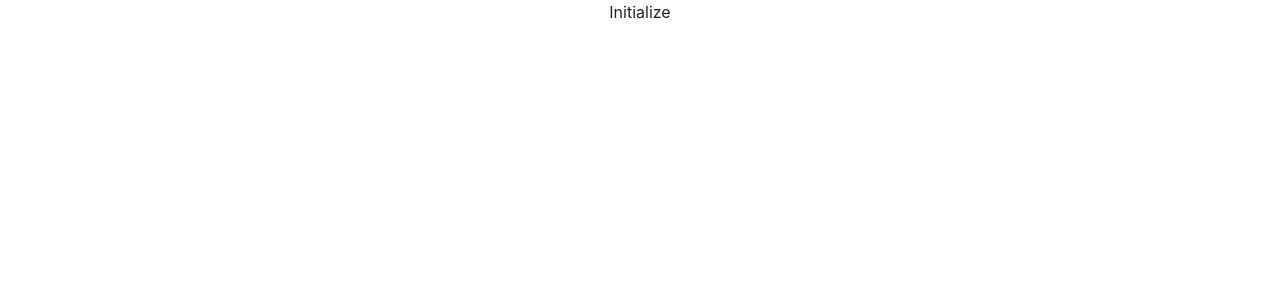
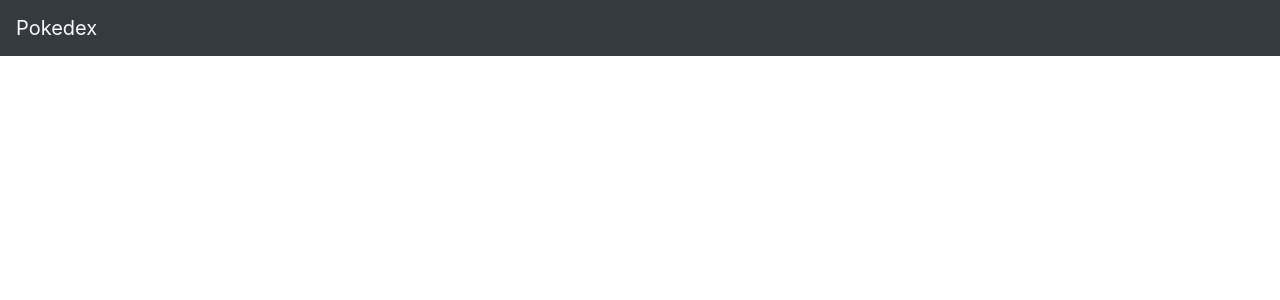
Before and after one commit to reyapr/pokedex, a React (Create React App) app: page / in a window 1280 px wide. Shown: the top 300 px of the page. Built offline with nearby package versions, Linux system fonts and the light colour scheme.

Commit message:
implement navbar

```diff
--- a/src/App.tsx
+++ b/src/App.tsx
@@ -2,10 +2,13 @@ import 'bootstrap/dist/css/bootstrap.css';
 import React from 'react';
 import logo from './logo.svg';
 import './App.css';
+import NavBar from './components/layout/NavBar';
+import { BrowserRouter, Route } from 'react-router-dom'
 
 function App() {
   return (
     <div className="App">
+      <NavBar/>
       Initialize
     </div>
   );
```
